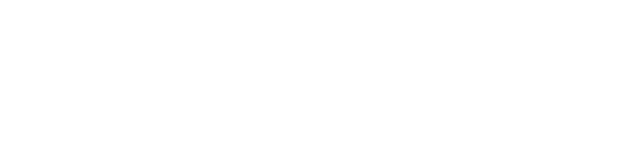
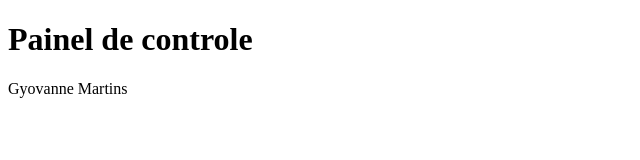
Before and after one commit to GyovanneMS/painel-de-controle, a plain HTML site: page index.html in a window 1280 px wide. Shown: the whole page, without its empty margins (0-640 px from the left). Drawn offline with Linux system fonts and the light colour scheme.

Commit message:
atualização

```diff
--- a/index.html
+++ b/index.html
@@ -7,6 +7,16 @@
     <title>Tela principal</title>
 </head>
 <body>
-
+    <header>
+        <h1>
+            Painel de controle
+        </h1>
+    </header>
+    <main></main>
+    <footer>
+        <Span>
+            Gyovanne Martins
+        </Span>
+    </footer>
 </body>
 </html>
```
Also changed, not shown: 1 other file.
